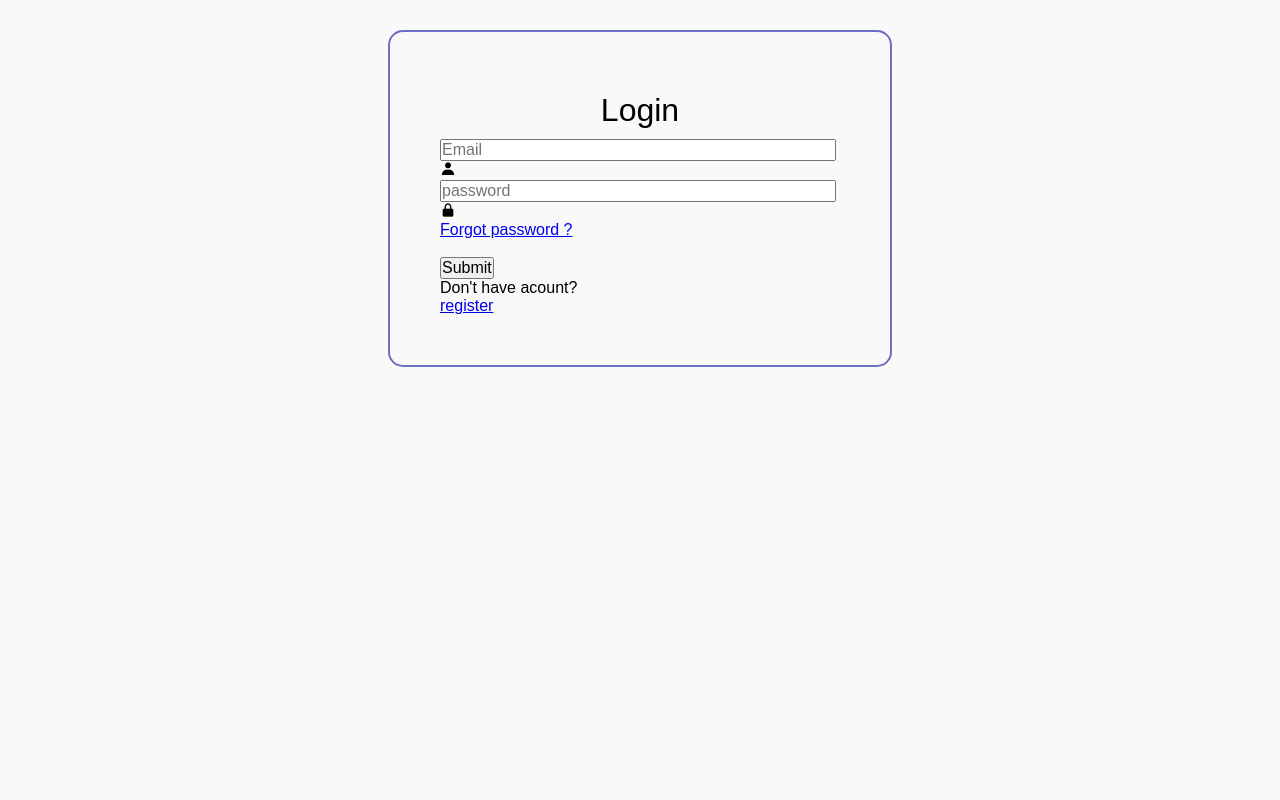
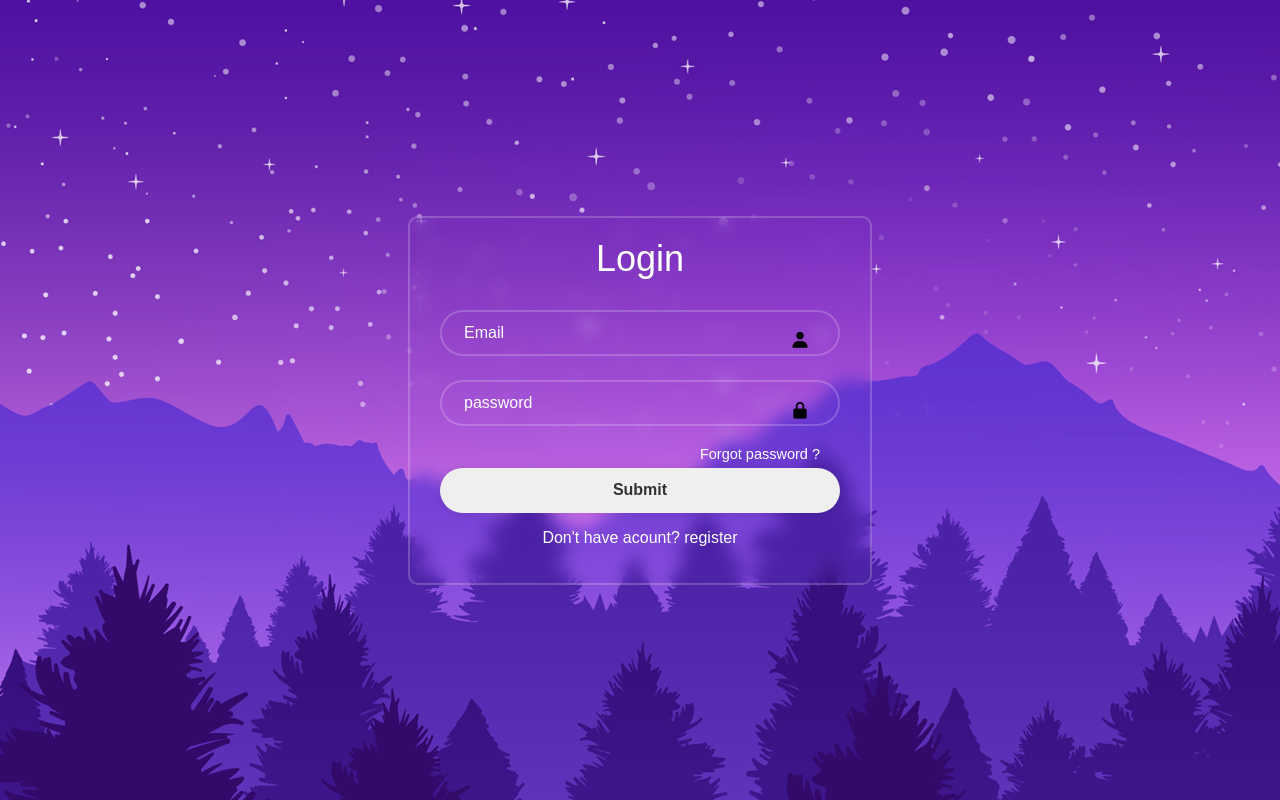
Before and after one commit to Faizanmansuri07/logindetails, a plain HTML site: page index.html in a window 1280 px wide. Drawn offline with nearby package versions, Linux system fonts and the light colour scheme.

Commit message:
Update style.css

```diff
--- a/style.css
+++ b/style.css
@@ -1,139 +1,102 @@
 *{
-    margin: 0;
-    padding: 0;
-   font-size: 16px;
-   font-family: arial;
-
+    font-family: Arial, Helvetica, sans-serif;
 }
 body{
+    margin:0;
+    padding:0;
     display: flex;
     justify-content: center;
-    margin :0 auto;
-   /* background: url(1397718.png);*/
-   background-color: #f9f9f9;
+    align-items: center;
+    min-height: 100vh;
+    background: url(img.jpg);
+}
+p{
+    display: inline-block;
+}
+.form-outer{
+    width:400px;
+    backdrop-filter: blur(8px);
+    padding: 20px 30px ;
+    border: 2px solid rgba(255,255, 255, .2);
 
+    border-radius: 10px;
 }
 header{
-    font-size: 32px;
-    margin: 10px;
+    font-size: 36px;
     text-align: center;
+    color: #fff;
 }
+.forgot-pass{
+    text-align: right;
+}
+.inner-box{
+    position: relative;
+ height: 100%;
+ height: 40px;
 
-.form-outer{
-    margin-left: 0px;
-    width: 400px;
-    background: color #fff;
-    margin-top: 30px;
-    border:2px solid rgb(110, 110, 194);
-    border-radius: 15px;
-    padding:50px;
-   background: transparent;
-  /* backdrop-filter: blur(20px);*/
+ margin: 30px 0;
 }
-
-.form-inner input{
-    height: 40px;
-    width: 97.91%;
-    margin-top: 5px;
-    margin-bottom: 17px;
-    border-radius: 4px;
+.inner-box input{
+    width:98%;
+    height: 100%;
+    background: transparent;
+    border: none;
     outline: none;
-    border: 2px solid rgb(110,110,194);
-    padding-left:8px;
-    font-weight: 600;
-
-}
-
-
-.radio-box{
-    width: 100%;
-    height: 40px;
-    border: 2px solid rgb(110,110,194);
-    background: white;
-    border-radius:4px ;
-    outline: none;
+    border: 2px solid rgba(255,255, 255, .2);
+    border-radius: 40px;
+    font-size: 16px;
 
 
 }
-.radio-box input{
-
-    margin-top: 15px;
-    margin-left: 80px;
+.inner-box input::placeholder{
+    color:#fff;
+    padding: 20px;
+}
+.inner-box i{
+    position: absolute;
+    right: 20px;
+    top: 50%;
+    transform: translate(-50%);
+   font-size: 20px;
 
 }
-.course  select ,option{
-   outline none;
-   border: 2px solid rgb(110,110,194);
+.forgot-pass{
+    margin: 20px;
+    display: flex;
+    justify-content: right;
+    font-size: 14.5px;
 
 }
-.course ,label{
-    margin-top: 15px;
-   margin-bottom: 20px;
-   outline: none;
-
+.forgot-pass a {
+    text-decoration: none;
+    color: #fff;
+}
+.forgot-pass a:hover {
+    text-decoration:underline;
+}
+.form-outer .btn input{
+    width: 100%;
+    height: 45px;
+     border-radius: 40px;
+     border: none;
+    outline: none;
+    box-shadow: 0 0 10px rgba(0, 0, 0, .1);
+    font-size: 16px;
+    color:#333;
+    font-weight: 600;
+}
+.form-outer .register{
+  text-align: center;
+  padding: 0px;
+  margin-top: 0px;
 
 
 }
-.course select,option{
-    height: 40px;
-    width: 100%;
-    margin-top:10px ;
-    border-radius: 4px;
-
+.form-outer .register p ,a  {
+    color: #fff;
+    text-decoration: none;
+    font-weight: 00
 }
-.city select,option{
-    height: 40px;
-    width: 100%;
-    margin-top:10px ;
-    border-radius: 4px;
-    margin-bottom: 20px;
+.register a:hover{
+    text-decoration: underline;
 }
-
-.city select ,option{
-    outline:none;
-    border: 2px solid rgb(110,110,194);
-}
-.year{
-    width: 100%;
-    height: 40px;
-    background: white;
-    border: none;
-    border: 2px solid rgb(110,110,194);
-    border-radius:4px ;
-    margin-bottom: 20px;
-}
-
-.year input{
-
-    margin-top: 15px;
-    margin-left: 80px;
-
-}
-.button{
-    margin-top: 20px;
-
-
-}
-.button input{
-    height: 40px;
-    width: 100%;
-    margin-top:10px ;
-    border-radius: 10px;
-    font-size: 25px;
-    outline: none;
-
-    border: 2px solid rgb(110,110,194);
-    font-weight: 500;
-
-
-}
-textarea{
-
-    width: 100%;
-    border-radius: 5px;
-    border: none;
-    border: 2px solid rgb(110,110,194);
-}
-hr{
-    margin-bottom: 20px;
-}
```
